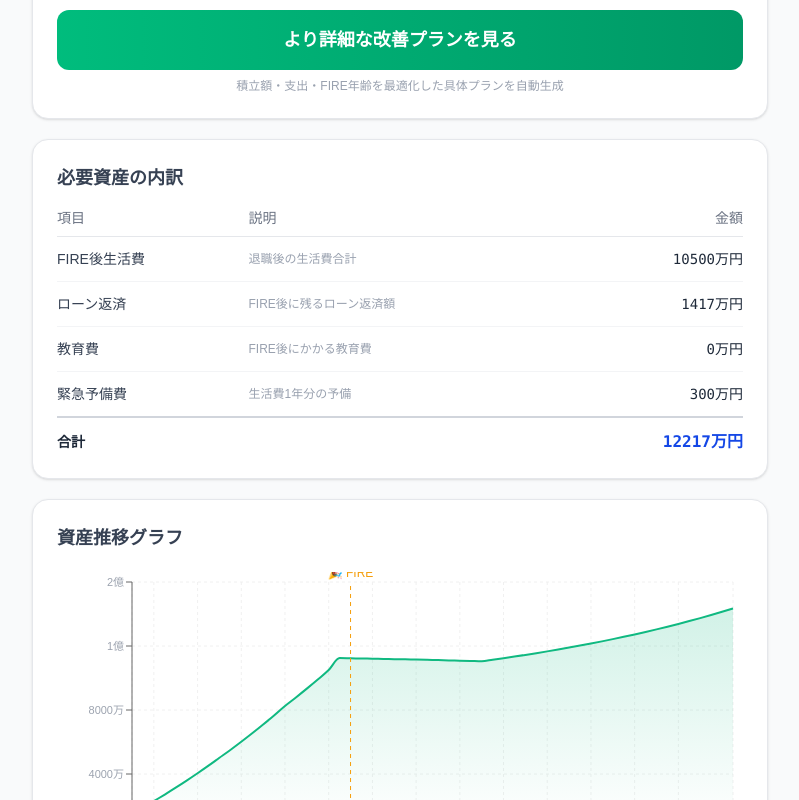
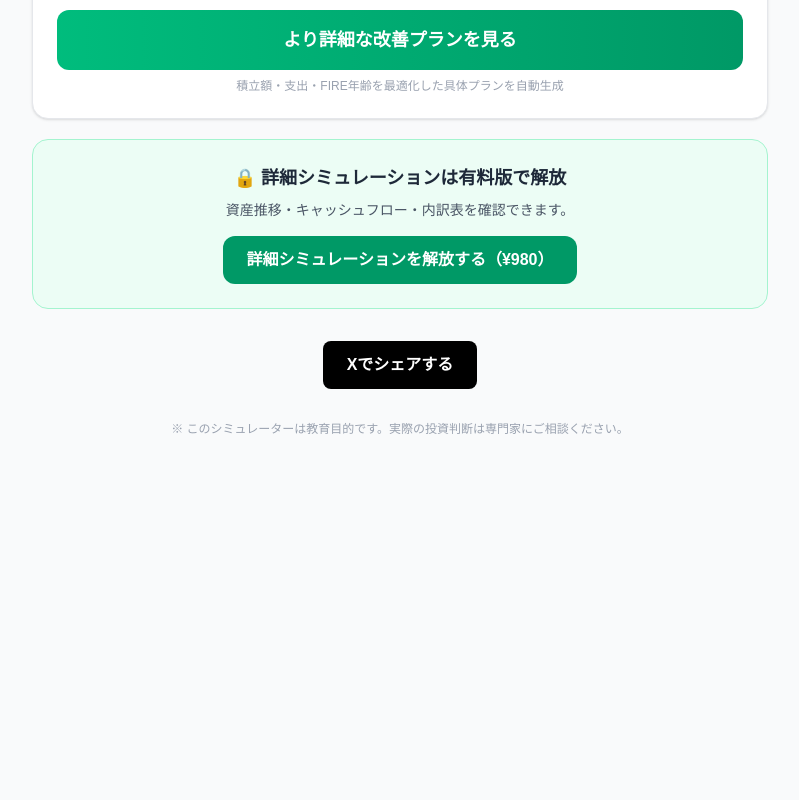
Before and after one commit to doubtmandaru231-ctrl/fire-calculator, a Next.js app: page /result in a window 1280 px wide. Shown: the part 960-1760 px from the top of the page, without its empty margins (240-1039 px from the left). After the commit the page ends 1429 px from the top, so only its background shows below. Built offline with nearby package versions, Linux system fonts and the light colour scheme.

Commit message:
add premium unlock flow with success page

```diff
--- a/src/app/result/ResultView.tsx
+++ b/src/app/result/ResultView.tsx
@@ -8,6 +8,7 @@ import ResultSummary from "@/components/results/ResultSummary";
 import BreakdownTable from "@/components/results/BreakdownTable";
 import AssetChart from "@/components/results/AssetChart";
 import CashFlowTable from "@/components/results/CashFlowTable";
+import PremiumModal from "@/components/PremiumModal";
 
 /** @deprecated storage.ts の ADVANCED_INPUT_KEY を使ってください */
 export const ADVANCED_INPUT_STORAGE_KEY = ADVANCED_INPUT_KEY;
@@ -21,12 +22,18 @@ export default function ResultView({ fallbackInput }: Props) {
     runAdvancedSimulation(fallbackInput),
   );
   const [isFromStorage, setIsFromStorage] = useState(false);
+  const [isPremium, setIsPremium] = useState(false);
+  const [isPremiumOpen, setIsPremiumOpen] = useState(false);
 
   useEffect(() => {
     const stored = loadFromStorage<AdvancedInput | null>(ADVANCED_INPUT_KEY, null);
     if (stored) {
       setResult(runAdvancedSimulation(stored));
       setIsFromStorage(true);
+    }
+    const premiumFlag = localStorage.getItem("isPremium");
+    if (premiumFlag === "true") {
+      setIsPremium(true);
     }
   }, []);
 
@@ -67,10 +74,36 @@ export default function ResultView({ fallbackInput }: Props) {
 
       <div className="space-y-5">
         <ResultSummary result={result} />
-        {result.breakdown && <BreakdownTable breakdown={result.breakdown} />}
-        <AssetChart snapshots={result.snapshots} fireAge={result.fireAge} />
-        <CashFlowTable snapshots={result.snapshots} fireAge={result.fireAge} />
+
+        {isPremium ? (
+          <>
+            {result.breakdown && <BreakdownTable breakdown={result.breakdown} />}
+            <AssetChart snapshots={result.snapshots} fireAge={result.fireAge} />
+            <CashFlowTable snapshots={result.snapshots} fireAge={result.fireAge} />
+          </>
+        ) : (
+          <div className="rounded-2xl border border-emerald-200 bg-emerald-50 p-6 text-center">
+            <h3 className="mb-2 text-lg font-bold text-gray-800">
+              🔒 詳細シミュレーションは有料版で解放
+            </h3>
+            <p className="mb-4 text-sm text-gray-600">
+              資産推移・キャッシュフロー・内訳表を確認できます。
+            </p>
+            <button
+              type="button"
+              onClick={() => setIsPremiumOpen(true)}
+              className="rounded-xl bg-emerald-600 px-6 py-3 font-bold text-white hover:bg-emerald-700 transition"
+            >
+              詳細シミュレーションを解放する（¥980）
+            </button>
+          </div>
+        )}
       </div>
+
+      <PremiumModal
+        isOpen={isPremiumOpen}
+        onClose={() => setIsPremiumOpen(false)}
+      />
 
       <div className="mt-8 text-center">
         <a href={xShareUrl} target="_blank" rel="noopener noreferrer">
--- /dev/null
+++ b/src/app/success/page.tsx
@@ -0,0 +1,28 @@
+"use client";
+
+import { useEffect } from "react";
+
+export default function SuccessPage() {
+  useEffect(() => {
+    localStorage.setItem("isPremium", "true");
+  }, []);
+
+  return (
+    <main className="mx-auto max-w-xl px-6 py-16 text-center">
+      <h1 className="mb-4 text-2xl font-bold text-gray-800">
+        🎉 ご購入ありがとうございます！
+      </h1>
+
+      <p className="mb-6 text-gray-600">
+        詳細シミュレーションがこのブラウザで解放されました。
+      </p>
+
+      <a
+        href="/result"
+        className="inline-block rounded-xl bg-emerald-600 px-6 py-3 font-bold text-white hover:bg-emerald-700 transition"
+      >
+        結果画面に戻る
+      </a>
+    </main>
+  );
+}
```
